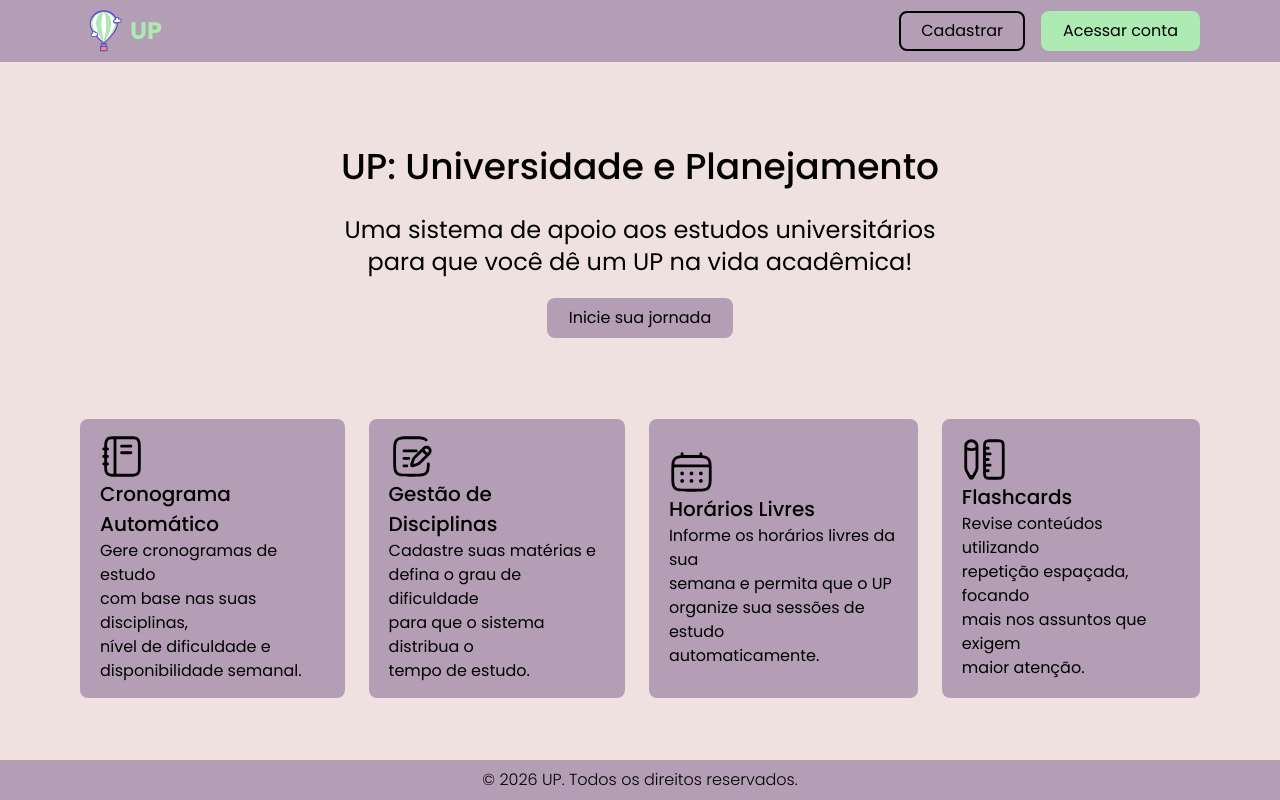
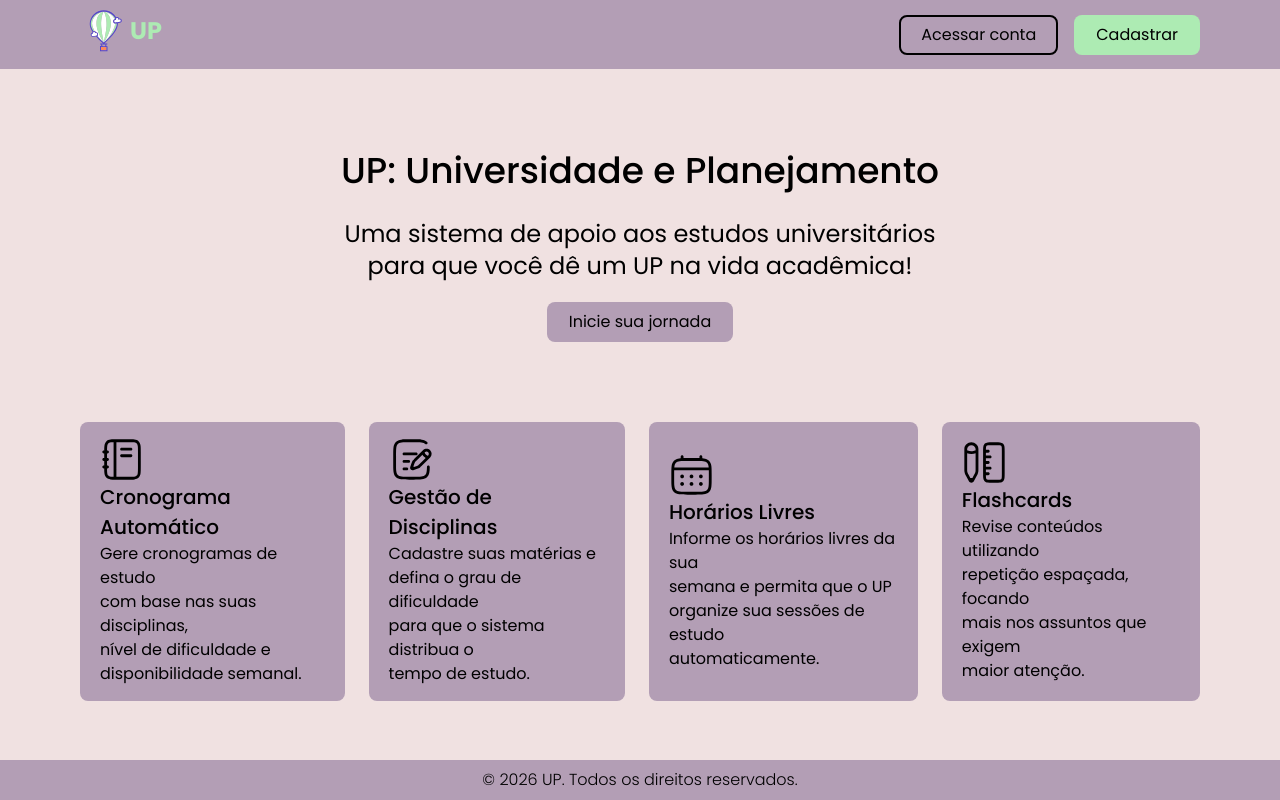
Before and after one commit to souza-luiza/UP, a Next.js app in the folder up-front/: page / in a window 1280 px wide. Built offline with nearby package versions, Linux system fonts and the light colour scheme.

Commit message:
refinamento na home, register e login
adição de tratamento de erros com toast

```diff
--- a/up-front/src/app/login/page.tsx
+++ b/up-front/src/app/login/page.tsx
@@ -9,6 +9,7 @@ import EyeClosed from "../components/Icons/EyeClosedIcon";
 import EyeOpen from "../components/Icons/EyeOpenIcon";
 import Button from "@/components/Button";
 import Logo from "@/components/Logo";
+import { toast } from "react-toastify";
 
 export default function LoginPage() {
     const [email, setEmail] = useState("");
@@ -34,7 +35,7 @@ export default function LoginPage() {
 
         } catch {
 
-            alert("E-mail ou senha inválidos.");
+            toast.error("E-mail ou senha inválidos.");
 
         }
     }
--- a/up-front/src/app/page.tsx
+++ b/up-front/src/app/page.tsx
@@ -10,11 +10,11 @@ export default function Home() {
         <Logo primaryColor={false}/>
 
         <nav className="flex gap-4 items-center">
-          <Button variant="outline" href="/register">
+          <Button variant="outline" href="/login">
+            Acessar conta
+          </Button>
+          <Button variant="secondary" href="/register">
             Cadastrar
-          </Button>
-          <Button variant="secondary" href="/login">
-            Acessar conta
           </Button>
         </nav>
 
@@ -29,7 +29,7 @@ export default function Home() {
           para que você dê um UP na vida acadêmica!
         </p>
 
-        <Button>
+        <Button href="/register">
           Inicie sua jornada
         </Button>
 
--- a/up-front/src/app/register/page.tsx
+++ b/up-front/src/app/register/page.tsx
@@ -11,6 +11,7 @@ import Logo from "@/components/Logo";
 
 import { register } from "@/services/api";
 import { useRouter } from "next/navigation";
+import { toast } from "react-toastify";
 
 export default function RegisterPage() {
     const router = useRouter();
@@ -22,31 +23,32 @@ export default function RegisterPage() {
     const [mostrarSenha, setMostrarSenha] = useState(false);
     const [mostrarConfirmar, setMostrarConfirmar] = useState(false);
 
-    const [erro, setErro] = useState("");
+    const [erroSenha, setErroSenha] = useState("");
 
     async function handleCadastrar(e: React.SubmitEvent<HTMLFormElement>) {
         e.preventDefault();
 
-        setErro("");
+        setErroSenha("");
 
         if (senha !== confirmarSenha) {
-            setErro("As senhas não coincidem.");
+            setErroSenha("As senhas não coincidem.");
             return;
         }
 
         try {
-
             await register(
                 nome,
                 email,
                 senha
             );
 
+            toast.success("Cadastro realizado com sucesso!");
+
             router.push("/login");
 
-        } catch {
+        } catch(error) {
 
-            setErro("Não foi possível realizar o cadastro.");
+            toast.error("Não foi possível realizar o cadastro.");
 
         }
     }
@@ -135,7 +137,7 @@ export default function RegisterPage() {
                                     value={confirmarSenha}
                                     onChange={(e) => setConfirmarSenha(e.target.value)}
                                     required
-                                    className={`${inputClass} pr-10 ${erro ? 'border-red-500/50 focus:ring-red-500/40' : ''}`}
+                                    className={`${inputClass} pr-10 ${erroSenha ? 'border-red-500/50 focus:ring-red-500/40' : ''}`}
                                 />
                                 <button
                                     type="button"
@@ -146,9 +148,9 @@ export default function RegisterPage() {
                                 </button>
                             </div>
 
-                            {erro && (
+                            {erroSenha && (
                                 <span className="text-xs font-semibold text-red-600 mt-0.5 animate-fadeIn">
-                                    {erro}
+                                    {erroSenha}
                                 </span>
                             )}
                         </div>
--- a/up-front/src/components/Button.tsx
+++ b/up-front/src/components/Button.tsx
@@ -15,7 +15,7 @@ export default function Button({ children, className, variant = 'primary', href,
         danger: 'bg-red-700 text-white border-2 border-transparent'
     }[variant];
 
-    const classes = `flex justify-center items-center py-1.5 px-5 rounded-md-custom text-p font-regular transition-all duration-150 ease-in-out ${variantStyles} ${className || ''}`;
+    const classes = `flex justify-center items-center cursor-pointer py-1.5 px-5 rounded-md-custom text-p font-regular transition-all duration-150 ease-in-out ${variantStyles} ${className || ''}`;
 
     if(href) {
         return (
--- a/up-front/src/components/Logo.tsx
+++ b/up-front/src/components/Logo.tsx
@@ -1,9 +1,12 @@
+import Link from "next/link";
+
 interface LogoProps {
     primaryColor: boolean; // se nao, eh a secondary color
 }
 
 export default function Logo({ primaryColor }: LogoProps) {
     return(
+        <Link href={"/"}>
             <div className="inline-flex justify-center items-center">
                 <svg xmlns="http://www.w3.org/2000/svg" width="50" height="50" viewBox="0 0 50 50" fill="none">
                     <path d="M12.8418 27.5879C12.8172 27.5084 12.8009 27.4266 12.793 27.3438C12.793 26.6602 13.3789 26.0742 14.1113 26.0742C14.8438 26.0742 15.332 26.5625 15.4297 27.1973L15.9668 27.0508C16.6992 27.0508 17.2852 27.5879 17.2852 28.3203C17.2852 29.0527 16.9922 29.5898 16.2598 29.5898L12.9883 30.127C12.5 30.1758 12.3535 30.127 12.3047 29.9805C12.09 29.8803 11.9076 29.722 11.7781 29.5235C11.6487 29.3251 11.5774 29.0943 11.5723 28.8574C11.5723 28.1738 12.1582 27.5879 12.8906 27.5879H12.8418Z" fill="white"/>
@@ -20,6 +23,7 @@ export default function Logo({ primaryColor }: LogoProps) {
                     UP
                 </h1>
             </div>
+        </Link>
     );
 
 }
```
Lines whose indentation alone changed are shown as unchanged.
